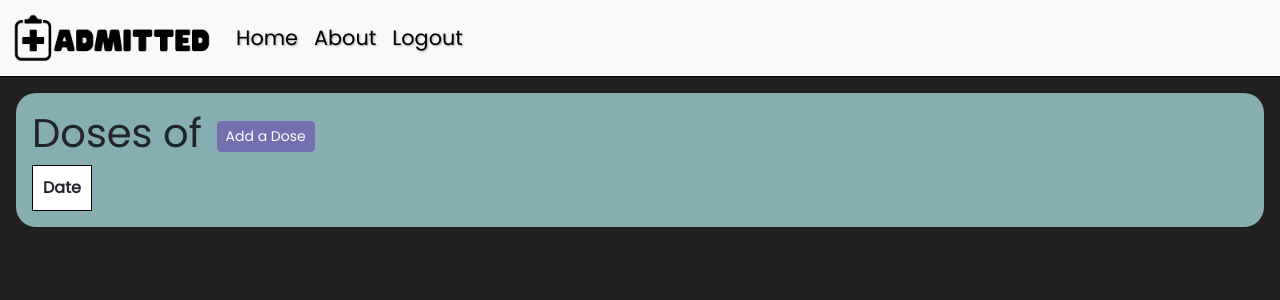
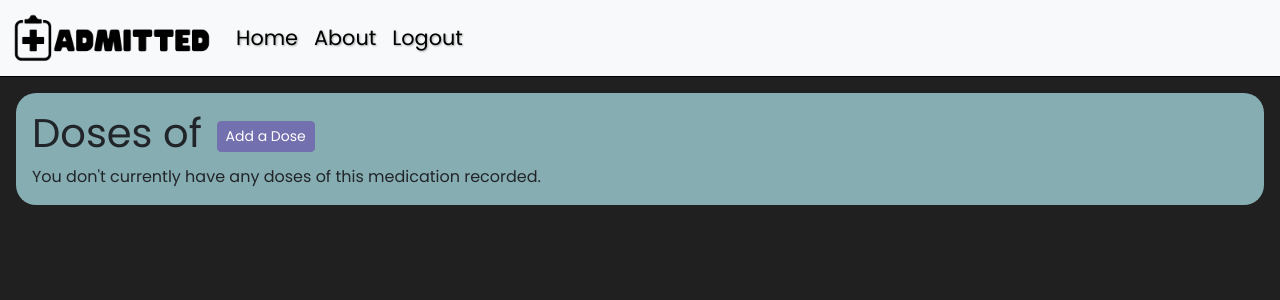
Before and after one commit to guacajoely/Admitted, a React (Create React App) app in the folder Admitted/Client/admitted/: page /medDose/1 in a window 1280 px wide. Shown: the top 300 px of the page. Built offline with nearby package versions, Linux system fonts and the light colour scheme; no server answers; sample sign-in values are in the browser's storage; a web font is replaced by a local one.

Commit message:
alt view if no doses of med recorded

```diff
--- a/Admitted/Client/admitted/src/Components/Dashboard/Dashboard.css
+++ b/Admitted/Client/admitted/src/Components/Dashboard/Dashboard.css
@@ -21,20 +21,20 @@
     }
 }
 
-/* ::-webkit-scrollbar {
+::-webkit-scrollbar {
     width: 13px
   }
 
   ::-webkit-scrollbar-track {
-    background: black;
+    background: #212020;
   }
 
   ::-webkit-scrollbar-thumb {
     background: rgb(248,249,250);
-  } */
+  }
 
 body{
-    background-color: rgb(33, 32, 32);
+    background-color: #212020;
     margin: 0;
     padding: 0;
     font-family: 'Poppins';
--- a/Admitted/Client/admitted/src/Components/MedDose/MedDoseList.js
+++ b/Admitted/Client/admitted/src/Components/MedDose/MedDoseList.js
@@ -60,6 +60,8 @@ export const MedDoseList = () => {
         <div className="dose-section">
             <h1>Doses of {medication.medicationName} <Button className="btn-sm m-1 purple-button" color="primary" onClick={handleAddButton}>Add a Dose</Button></h1>
 
+            {medDoseList.length > 0 ?
+
             <table className="dose-table">
                 <thead>
                     <tr>
@@ -92,6 +94,15 @@ export const MedDoseList = () => {
 
                 </tbody>
             </table>
+
+            :
+
+            <div>You don't currently have any doses of this medication recorded.</div>
+
+        }
+
+
         </div>
+
     )
 }
```
